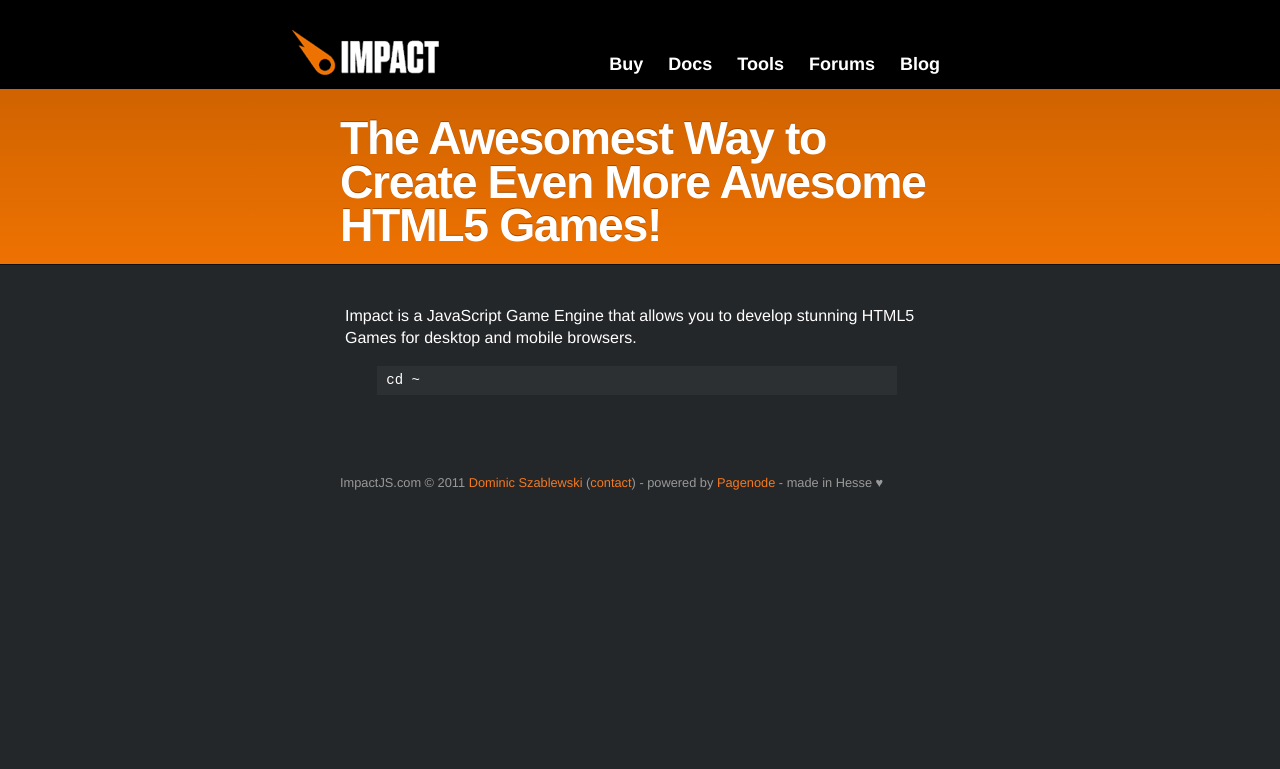
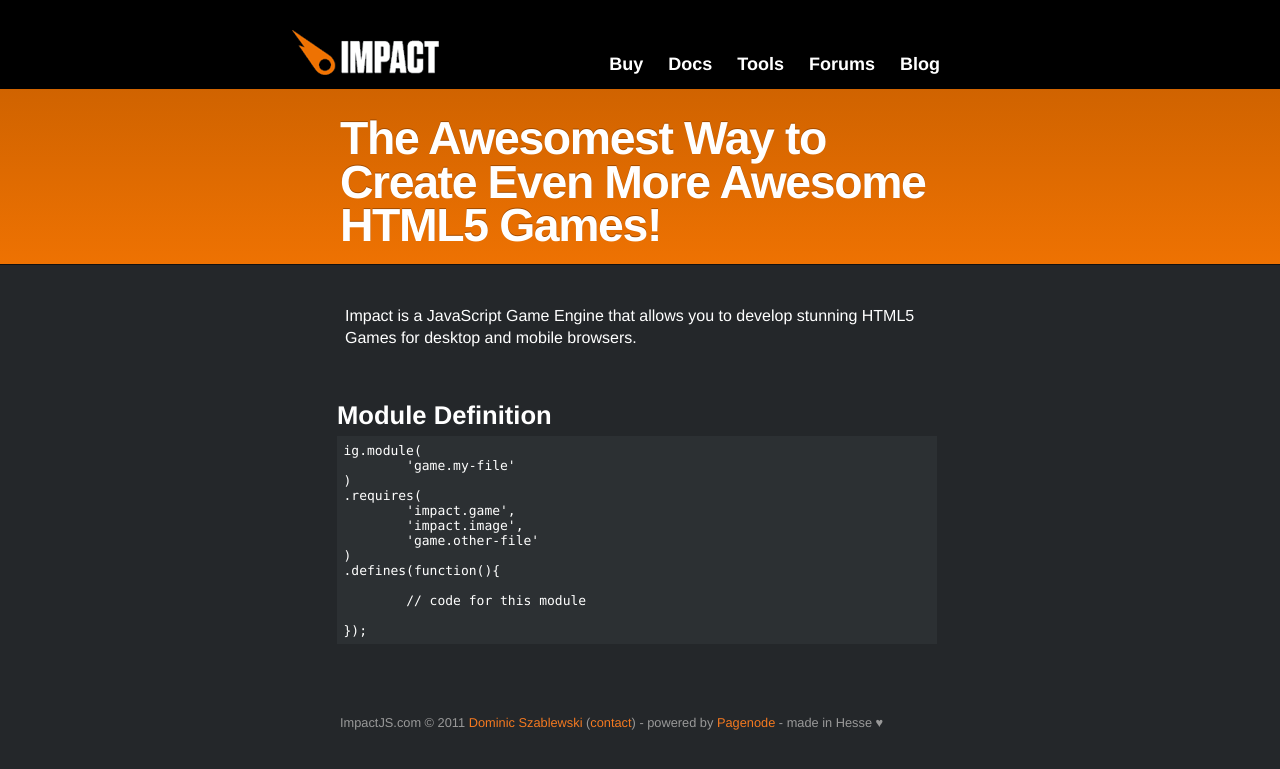
Before and after one commit to NKStudios/nkstudios.github.com, a Jekyll site: the page built from index.md, in a window 1280 px wide. Shown: the top 769 px of the page. Built offline with Jekyll 4.4.1, drawn with Linux system fonts in a browser that asks for light colours; Markdown is read by kramdown in place of the engine named in the settings.

```diff
--- a/_config.yml
+++ b/_config.yml
@@ -10,31 +10,6 @@
 
 future:      true
 lsi:         false
-pygments:    true
+pygments:    false
 markdown:    maruku
 permalink:   date
-
-maruku:
-  use_tex:    false
-  use_divs:   false
-  png_engine: blahtex
-  png_dir:    images/latex
-  png_url:    /images/latex
-
-rdiscount:
-  extensions: []
-
-kramdown:
-  auto_ids: true,
-  footnote_nr: 1
-  entity_output: as_char
-  toc_levels: 1..6
-  use_coderay: false
-
-  coderay:
-    coderay_wrap: div
-    coderay_line_numbers: inline
-    coderay_line_numbers_start: 1
-    coderay_tab_width: 4
-    coderay_bold_every: 10
-    coderay_css: style
--- a/index.md
+++ b/index.md
@@ -6,6 +6,19 @@
 ---
 Impact is a JavaScript Game Engine that allows you to develop stunning HTML5 Games for desktop and mobile browsers.
 
-{% highlight bash %}
-cd ~
-{% endhighlight %}
+<h2 id="module-definition">Module Definition</h2>
+<pre class="javascript">
+ig.module(
+	'game.my-file'
+)
+.requires(
+	'impact.game',
+	'impact.image',
+	'game.other-file'
+)
+.defines(function(){
+
+	// code for this module
+
+});
+</pre>
```
Also changed, not shown: documentation.md (+17 -0 lines), 2 other files.
